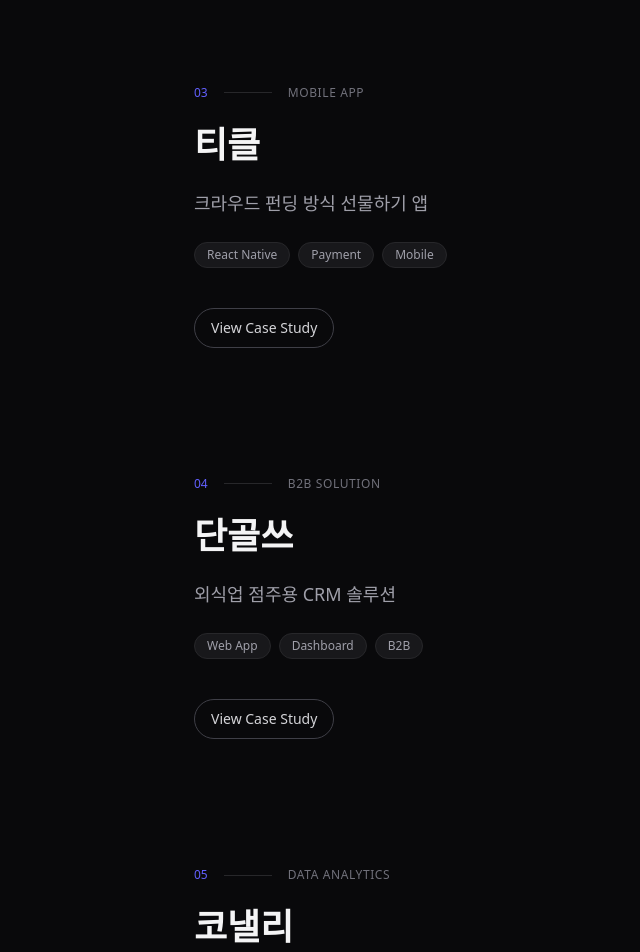
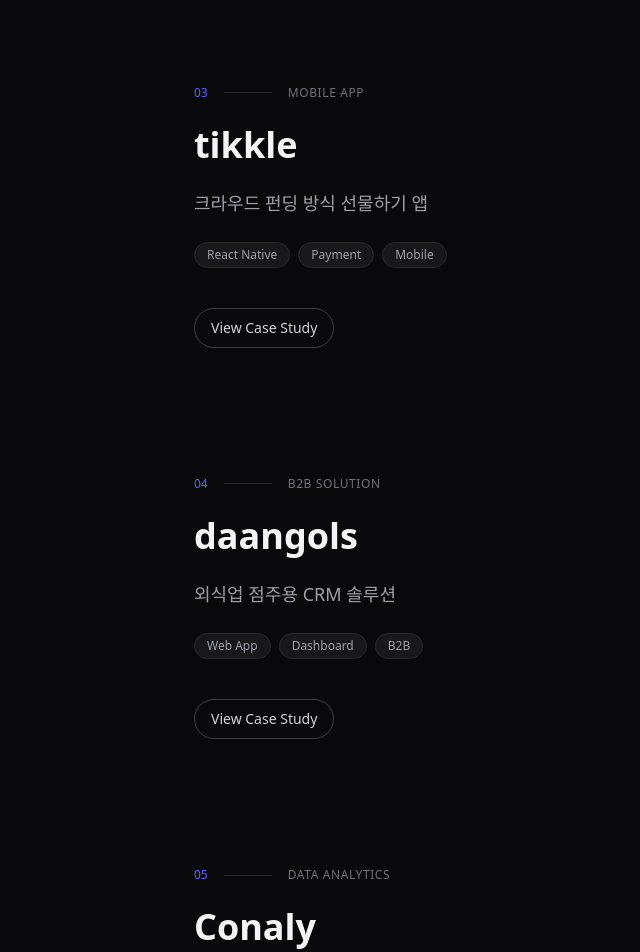
Before and after one commit to heungkyulee/heungkyu-portfolio, a Next.js app: page / in a window 1280 px wide. Shown: the part 6580-7532 px from the top of the page, without its empty margins (494-1134 px from the left). Built offline with nearby package versions, Linux system fonts and the light colour scheme.

Commit message:
design: 서비스명 수정

```diff
--- a/app/data/portfolio.ts
+++ b/app/data/portfolio.ts
@@ -533,8 +533,8 @@ export const PORTFOLIO_DATA = {
       category: "AI Agent",
     },
     {
-      id: "tickle",
-      title: { ko: "티클", en: "Tickle" },
+      id: "tikkle",
+      title: { ko: "tikkle", en: "tikkle" },
       description: {
         ko: "크라우드 펀딩 방식 선물하기 앱",
         en: "Crowdfunding-based gifting app",
@@ -555,8 +555,8 @@ export const PORTFOLIO_DATA = {
       category: "Mobile App",
     },
     {
-      id: "dangolss",
-      title: { ko: "단골쓰", en: "Dangolss" },
+      id: "daangols",
+      title: { ko: "daangols", en: "daangols" },
       description: {
         ko: "외식업 점주용 CRM 솔루션",
         en: "CRM solution for restaurant owners",
@@ -577,8 +577,8 @@ export const PORTFOLIO_DATA = {
       category: "B2B Solution",
     },
     {
-      id: "conally",
-      title: { ko: "코낼리", en: "Conally" },
+      id: "conaly",
+      title: { ko: "Conaly", en: "Conaly" },
       description: {
         ko: "커머스 리뷰 분석 AI 솔루션",
         en: "E-commerce review analysis AI",
@@ -599,8 +599,8 @@ export const PORTFOLIO_DATA = {
       category: "Data Analytics",
     },
     {
-      id: "wisom",
-      title: { ko: "위솜", en: "Wisom" },
+      id: "wesome",
+      title: { ko: "wesome", en: "wesome" },
       description: {
         ko: "AI 캐릭터 감정 케어 일기",
         en: "AI character emotional care diary",
```
